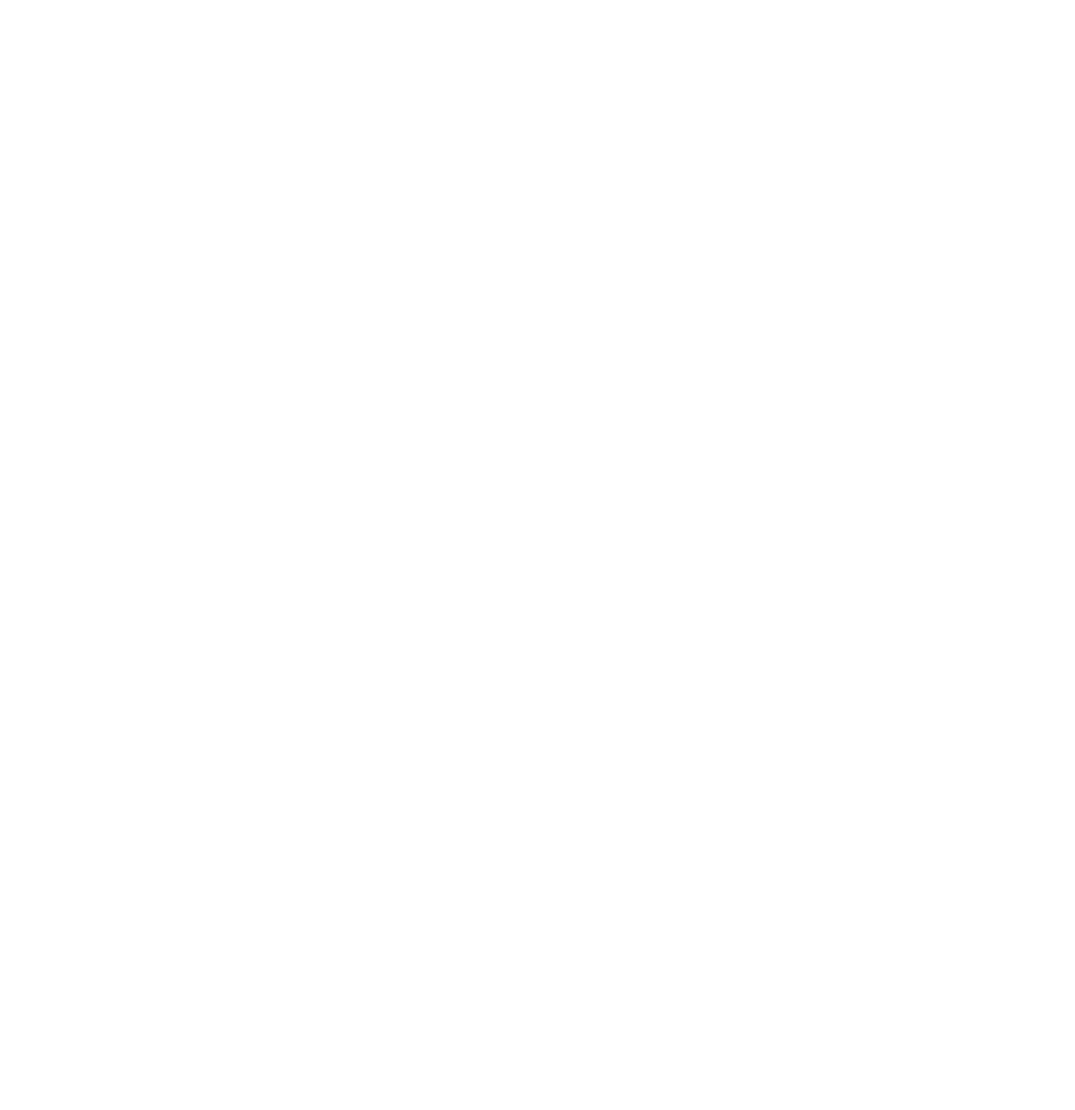
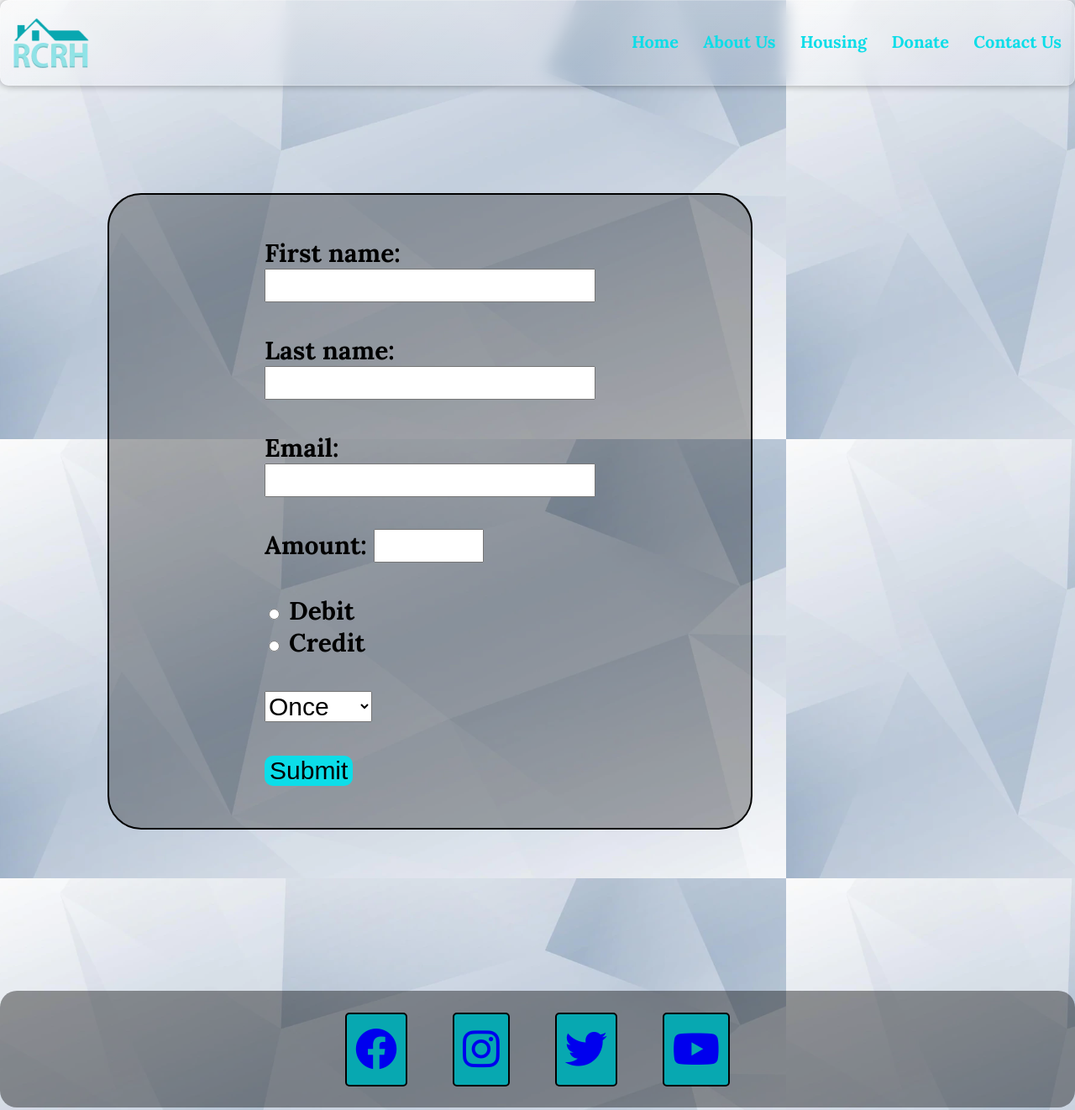
Before and after one commit to Heyrilee/Affordable-housing, a plain HTML site: page donate.html in a window 1280 px wide. Shown: the top 1322 px of the page at 84% size. Before the commit the page ends 800 px from the top, so only its background shows below. Drawn offline with Linux system fonts and the light colour scheme.

Commit message:
project finish

```diff
--- a/aboutUs.css
+++ b/aboutUs.css
@@ -0,0 +1,187 @@
+.bd1 {
+  display: grid;
+  grid-template-columns: 20% 20% 20% 20% 20%;
+  grid-template-rows: 100px 600px 425px 500px;
+  gap: 5px;
+  color: white;
+  padding-right: 37px;
+  padding-left: 5px;
+}
+
+p {
+  display: flex;
+  justify-content: center;
+  font-size: 25px;
+  font-family: "Abhaya Libre", serif;
+}
+
+.art1 {
+  font-size: 20px;
+}
+
+.bd1 {
+  background: linear-gradient(135deg, rgb(38, 113, 143), rgb(33, 53, 63));
+}
+
+header {
+  display: grid;
+  grid-area: 1/6;
+}
+
+nav {
+  display: flex;
+  justify-content: space-between;
+  background: linear-gradient(
+    135deg,
+    rgba(255, 255, 255, 0.412),
+    rgba(255, 255, 255, 0)
+  );
+  backdrop-filter: blur(10px);
+  -webkit-backdrop-filter: blur(10px);
+  border-radius: 10px;
+  border: 1px solid rgba(255, 255, 255, 0.242);
+  box-shadow: 0 0 10px 0 rgba(0, 0, 0, 0.37);
+  z-index: 1;
+}
+.logo {
+  display: flex;
+  height: 100px;
+  width: auto;
+  text-decoration: none;
+  padding-left: 10px;
+}
+.logo:hover {
+  transform: scale(1.2);
+  transition: 0.8s;
+}
+ul {
+  padding-top: 20px;
+}
+nav ul li {
+  display: inline-block;
+  padding: 20px 10px;
+  padding-right: 15px;
+}
+nav ul li:hover {
+  transform: scale(1.3);
+  transition: 0.6s;
+}
+nav ul li a {
+  font-family: "Lora", serif;
+  text-decoration: none;
+  color: #0cdde8;
+  font-size: 20px;
+}
+nav ul li a:hover {
+  transition: 0.5s;
+  text-decoration: none;
+  color: #fff7d1;
+  font-size: 20px;
+}
+
+h1 {
+  display: flex;
+  justify-content: center;
+  font-size: 50px;
+  margin-top: 80px;
+}
+
+header {
+  grid-column: 1/6;
+}
+section {
+  grid-column: 1/4;
+  grid-row: 2/4;
+}
+
+.closing {
+  display: flex;
+  justify-content: center;
+}
+
+.end {
+  display: flex;
+  flex-direction: column;
+  align-items: center;
+  font-size: 25px;
+  list-style: none;
+}
+
+aside {
+  grid-column: 4/6;
+  grid-row: 2/4;
+}
+footer {
+  grid-column: 1/6;
+  grid-row: 4/6;
+  background-color: rgb(7, 168, 177);
+  display: flex;
+  justify-content: center;
+  align-items: center;
+}
+
+.otherimage1 {
+  padding-left: 40px;
+  padding-top: 20px;
+  padding-bottom: 15px;
+  width: 500px;
+}
+.otherimage2 {
+  padding-left: 40px;
+  width: 400;
+  height: 300px;
+}
+
+.btn1 {
+  margin-left: 490px;
+  margin-bottom: 35px;
+  width: 150px;
+  height: 30px;
+  background-color: rgb(7, 168, 177);
+  font-weight: bold;
+  border: none;
+  border-radius: 5px;
+  box-shadow: inset 0 0 0 0 rgb(146, 134, 253);
+  transition: ease-out 0.3s;
+  outline: none;
+  font-size: 15px;
+}
+.btn1 {
+  cursor: pointer;
+}
+
+.personalpic {
+  margin-right: 40px;
+  width: 175px;
+  height: 300px;
+  border-radius: 20px 10px;
+}
+.pi {
+  font-size: 20px;
+}
+
+.socialmedia {
+  display: flex;
+  font-size: 30px;
+  margin-top: 250px;
+  padding-left: 25%;
+  padding-right: 25%;
+  justify-content: space-around;
+  cursor: point;
+  background-color: rgb(167, 250, 229);
+  border-radius: 10px;
+}
+
+@media screen and (max-width: 600px) {
+  body {
+    display: none;
+  }
+}
+
+@media screen and (max-width: 600px) {
+  image {
+    display: felx;
+    flex-wrap: wrap;
+    width: 137px;
+  }
+}
--- a/donate.css
+++ b/donate.css
@@ -0,0 +1,149 @@
+body {
+  padding: 0;
+  margin: 0;
+  background-image: url(pictures/background.png);
+  font-family: "Lora", serif;
+}
+
+nav {
+  display: flex;
+  justify-content: space-between;
+  background: linear-gradient(
+    135deg,
+    rgba(255, 255, 255, 0.137),
+    rgba(255, 255, 255, 0)
+  );
+  backdrop-filter: blur(10px);
+  -webkit-backdrop-filter: blur(10px);
+  border-radius: 10px;
+  border: 1px solid rgba(255, 255, 255, 0.242);
+  box-shadow: 0 0 10px 0 rgba(0, 0, 0, 0.37);
+  z-index: 1;
+}
+
+.logo {
+  display: flex;
+  height: 100px;
+  width: auto;
+  text-decoration: none;
+  padding-left: 10px;
+}
+
+.logo:hover {
+  transform: scale(1.2);
+  transition: 0.8s;
+}
+
+nav ul li {
+  display: inline-block;
+  padding: 20px 10px;
+  padding-right: 15px;
+}
+
+nav ul li::after {
+  content: "";
+  width: 100%;
+  height: 2px;
+}
+
+nav ul li:hover::after {
+  transform: scale(1.3);
+  transition: 0.6s;
+  width: 100%;
+  background: #fff7d1;
+  display: block;
+  margin: auto;
+}
+
+nav ul li a {
+  font-family: "Lora", serif;
+  text-decoration: none;
+  color: #0cdde8;
+  font-size: 20px;
+}
+
+nav ul li a:hover {
+  transition: 0.5s;
+  text-decoration: none;
+  color: #fff7d1;
+  font-size: 20px;
+}
+
+/* Foooter Css */
+
+.socialmedia {
+  display: flex;
+  font-size: 50px;
+  padding-left: 30%;
+  padding-right: 30%;
+  padding-top: 2%;
+  padding-bottom: 2%;
+  justify-content: space-around;
+  cursor: point;
+  background-color: rgb(0, 0, 0, 0.4);
+  border-radius: 20px;
+  margin-top: 15%;
+  margin-bottom: 20px;
+}
+
+.sm {
+  display: flex;
+  border: 2px solid black;
+  padding: 10px;
+  border-radius: 5px;
+  background-color: rgb(7, 168, 177);
+}
+
+.sm:hover {
+  cursor: pointer;
+}
+
+.donate {
+  display: flex;
+  justify-content: center;
+  border: 2px solid black;
+  margin-top: 10%;
+  margin-left: 30%;
+  margin-right: 30%;
+  padding-top: 50px;
+  padding-bottom: 50px;
+  background-color: rgb(0, 0, 0, 0.3);
+  border-radius: 40px;
+}
+
+label {
+  font-size: 30px;
+}
+
+input {
+  font-size: 30px;
+}
+
+select {
+  font-size: 30px;
+}
+
+@media screen and (max-width: 414px) {
+  label,
+  input,
+  select {
+    font-size: 13px;
+  }
+}
+
+@media screen and (min-width: 414px) {
+  .donate {
+    margin-left: 10%;
+  }
+}
+
+.enter {
+  border-radius: 10px;
+  background-color: #0cdde8;
+  border: none;
+}
+
+.enter:hover {
+  cursor: pointer;
+  background-color: rgb(146, 134, 253);
+}
--- a/donate.html
+++ b/donate.html
@@ -0,0 +1,97 @@
+<!DOCTYPE html>
+<html lang="en">
+  <head>
+    <meta charset="UTF-8" />
+    <meta http-equiv="X-UA-Compatible" content="IE=edge" />
+    <meta name="viewport" content="width=device-width, initial-scale=1.0" />
+    <link rel="stylesheet" href="donate.css" />
+    <link
+      rel="stylesheet"
+      href="https://cdnjs.cloudflare.com/ajax/libs/font-awesome/6.1.1/css/all.min.css"
+    />
+    <link rel="preconnect" href="https://fonts.googleapis.com" />
+    <link rel="preconnect" href="https://fonts.gstatic.com" crossorigin />
+    <link
+      href="https://fonts.googleapis.com/css2?family=Lora:wght@700&display=swap"
+      rel="stylesheet"
+    />
+
+    <title>Donate</title>
+  </head>
+  <body>
+    <header>
+      <nav>
+        <a href="index.html"
+          ><img class="logo" src="pictures/RCRH Logo.webp" alt="RCRH Logo" />
+        </a>
+
+        <ul>
+          <li><a href="index.html">Home</a></li>
+          <li><a href="aboutUs.html">About Us</a></li>
+          <li><a href="housing.html">Housing </a></li>
+          <li><a href="donate.html">Donate</a></li>
+          <li><a href="contact.html">Contact Us</a></li>
+        </ul>
+      </nav>
+    </header>
+    <form class="donate">
+      <label>
+        <label for="fname">First name:</label><br />
+        <input type="text" id="fname" name="fname" />
+        <br />
+        <br />
+        <label for="lname">Last name:</label><br />
+        <input type="text" id="lname" name="lname" />
+        <br />
+        <br />
+        <label for="email">Email:</label><br />
+        <input type="email" id="email" name="email" />
+        <br />
+        <br />
+        <label for="quantity"> Amount:</label>
+        <input type="number" id="quantity" name="quantity" min="1" max="1000" />
+        <br />
+        <br />
+        <input type="radio" id="debit" name="debit" value="debit" />
+        <label for="debit">Debit</label>
+        <br />
+        <input type="radio" id="credit" name="credit" value="credit" />
+        <label for="credit">Credit</label>
+        <br />
+        <br />
+        <select name="recurring" id="recurring">
+          <option value="once">Once</option>
+          <option value="weekly">Weekly</option>
+          <option value="monthly">Monthly</option>
+          <option value="Yearly">Yearly</option>
+        </select>
+        <br />
+        <br />
+        <input class="enter" type="submit" value="Submit" />
+      </label>
+    </form>
+
+    <footer class="socialmedia">
+      <div class="fb sm">
+        <a href="https://www.facebook.com/" target="_blank">
+          <i class="fa-brands fa-facebook"></i
+        ></a>
+      </div>
+      <div class="ig sm">
+        <a href="https://www.instagram.com/" target="_blank">
+          <i class="fa-brands fa-instagram"></i
+        ></a>
+      </div>
+      <div class="tw sm">
+        <a href="https://twitter.com/?lang=en" target="_blank">
+          <i class="fa-brands fa-twitter"></i
+        ></a>
+      </div>
+      <div class="yt sm">
+        <a href="https://www.youtube.com/" target="_blank">
+          <i class="fa-brands fa-youtube"></i
+        ></a>
+      </div>
+    </footer>
+  </body>
+</html>
```
Also changed, not shown: aboutUs.html (+8 -6 lines), pictures/RCRH Logo.webp (added), pictures/background.png (added), pictures/chart.png (added), pictures/graph.png (added), pictures/logo.png (added), 6 other files.
